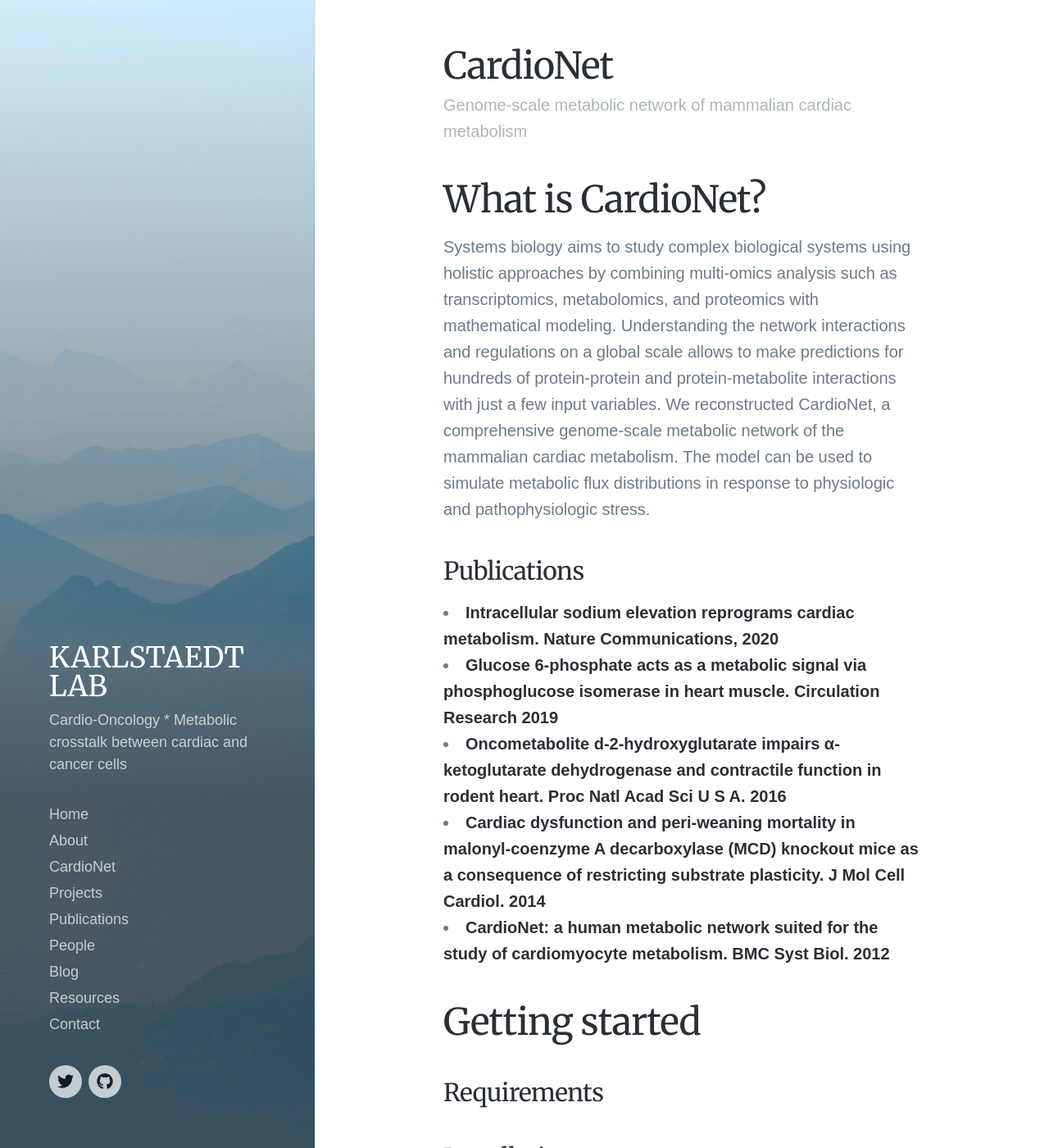
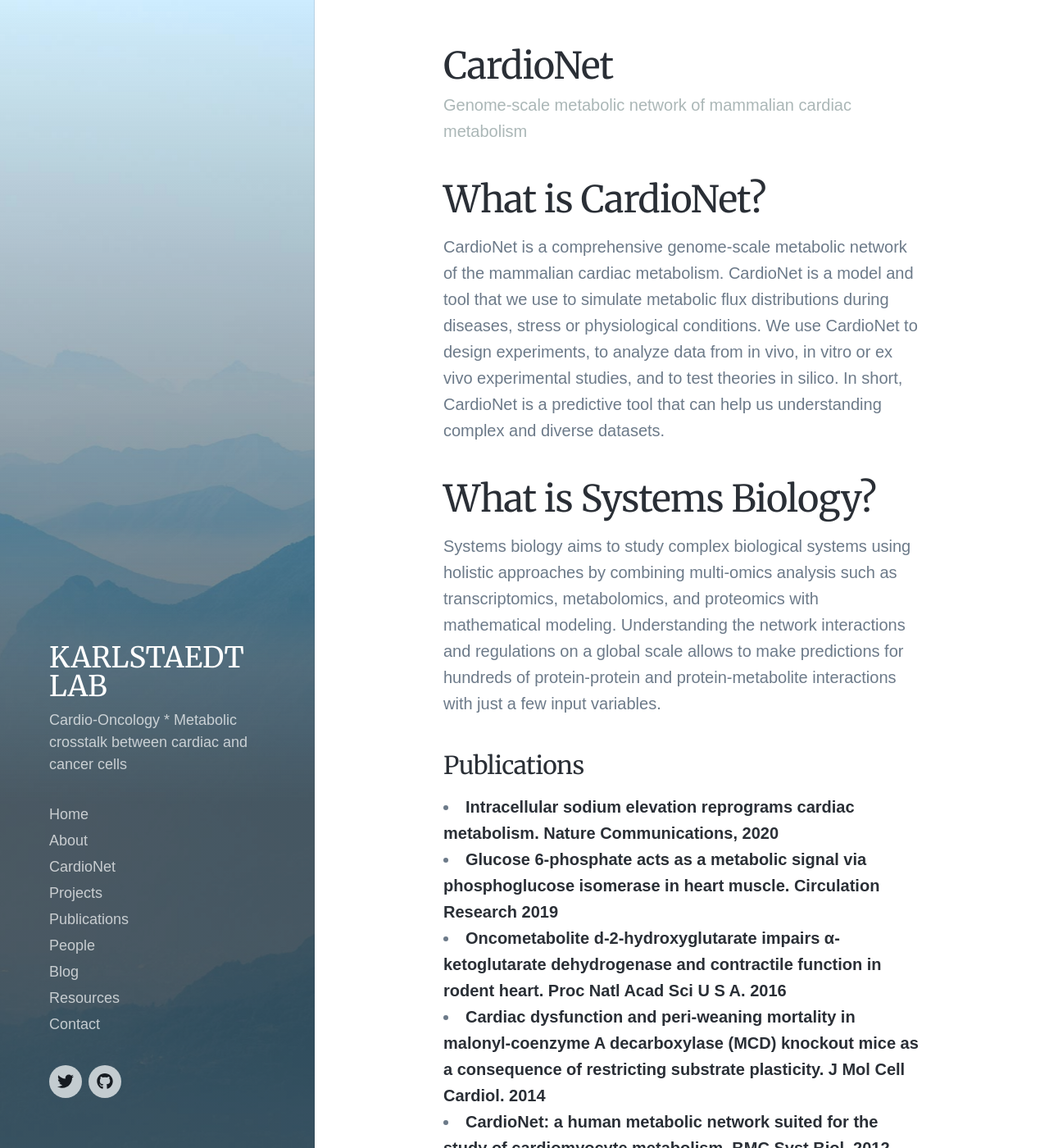
Before and after one commit to karlstaedtlab/cardionet, a Jekyll site: the page built from _pages/cardionet.md, in a window 1280 px wide and 1400 px high. Shown: the whole window at 82% size. Built offline with Jekyll 4.4.1, drawn with Linux system fonts in a browser that asks for light colours; nearby versions of some CDN libraries; some web fonts are replaced.

Commit message:
Update cardionet.md

```diff
--- a/_pages/cardionet.md
+++ b/_pages/cardionet.md
@@ -5,8 +5,12 @@ featured_image: /images/demo/demo-portrait.jpg
 ---
 
 ## What is CardioNet?
+CardioNet is a comprehensive genome-scale metabolic network of the mammalian cardiac metabolism. CardioNet is a model and tool that we use to simulate metabolic flux distributions during diseases, stress or physiological conditions. We use CardioNet to design experiments, to analyze data from in vivo, in vitro or ex vivo experimental studies, and to test theories in silico. In short, CardioNet is a predictive tool that can help us understanding complex and diverse datasets.
+
+
+## What is Systems Biology?
 Systems biology aims to study complex biological systems using holistic approaches by combining multi-omics analysis such as transcriptomics, metabolomics, and proteomics with mathematical modeling. Understanding the network interactions and regulations on a global scale allows to make predictions for hundreds of protein-protein and protein-metabolite interactions with just a few input variables.
-We reconstructed CardioNet, a comprehensive genome-scale metabolic network of the mammalian cardiac metabolism. The model can be used to simulate metabolic flux distributions in response to physiologic and pathophysiologic stress.
+
 
 
 
```
